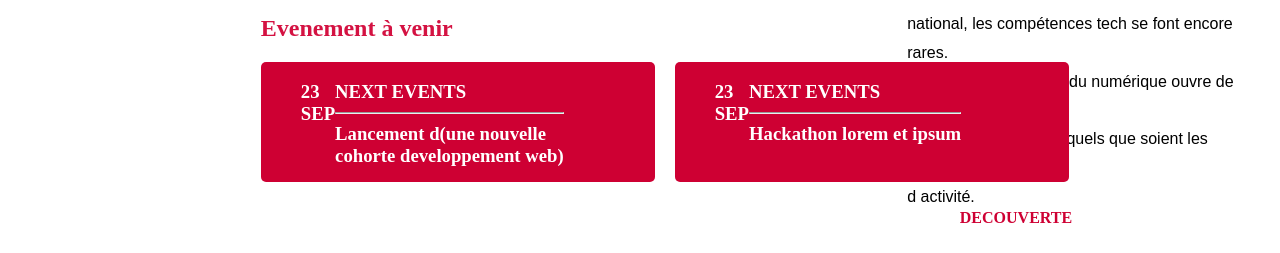
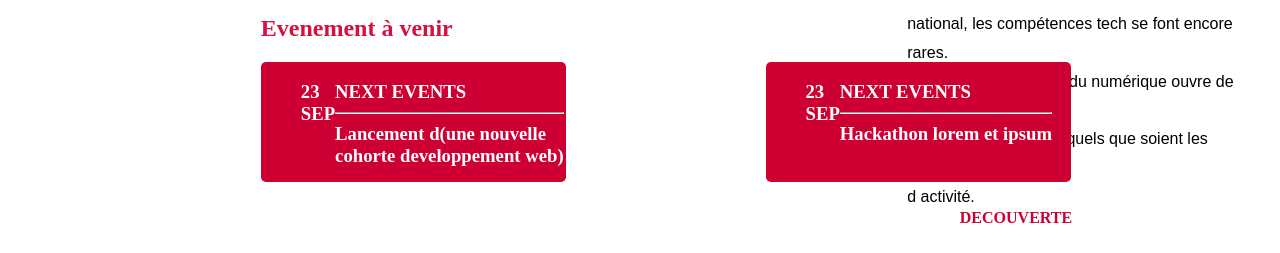
Before and after one commit to yandetoure/PageSimploneline, a plain HTML site: page index.html in a window 1280 px wide. Shown: the part 599-852 px from the top of the page. Drawn offline with Linux system fonts and the light colour scheme.

```diff
--- a/style.css
+++ b/style.css
@@ -130,20 +130,21 @@ li{
                 display: flex;
                 background-color: rgb(206,0,51);
                 height: 120px;
-                width: 40%;
+                width: 30%;
                 color: white;
                 border-radius: 5px;
                 padding-left: 40px;
+                margin-right: 18%;
             }
             .next-event2{
                 display: flex;
                 background-color: rgb(206,0,51);
                 height: 120px;
-                width: 40%;
+                width: 30%;
                 color: white;
                 border-radius: 5px;
                 padding-left: 40px;
-                margin-left: 20px;
+                margin-left: 40px;
             }
             h5{
                 font-size: 16px;
```
